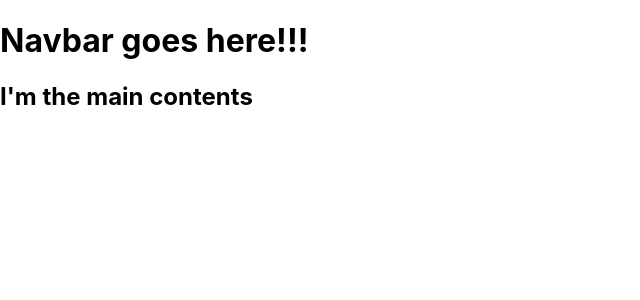
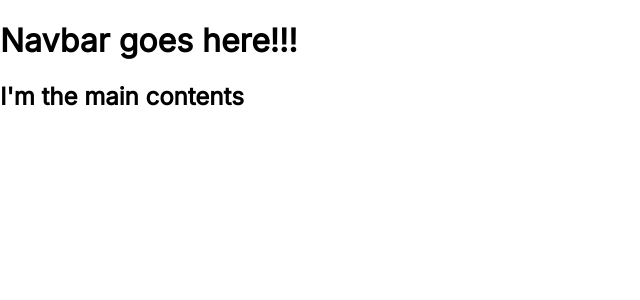
Before and after one commit to luyvannda/react-info-site, a React (Create React App) app in the folder my-app/: page / in a window 1280 px wide. Shown: the top 300 px of the page, without its empty margins (0-640 px from the left). Built offline with nearby package versions, Linux system fonts and the light colour scheme.

Commit message:
setup fontsource 'inter' for use in the project

```diff
--- a/my-app/package.json
+++ b/my-app/package.json
@@ -3,6 +3,7 @@
   "version": "0.1.0",
   "private": true,
   "dependencies": {
+    "@fontsource/inter": "^5.0.8",
     "@testing-library/jest-dom": "^5.17.0",
     "@testing-library/react": "^13.4.0",
     "@testing-library/user-event": "^13.5.0",
--- a/my-app/src/App.css
+++ b/my-app/src/App.css
@@ -1 +1,3 @@
-@import url("https://fonts.googleapis.com/css2?family=Inter:wght@400;600;700&display=swap");/*# sourceMappingURL=App.css.map */
+body {
+  font-family: "Inter", sans-serif;
+}/*# sourceMappingURL=App.css.map */
--- a/my-app/src/App.scss
+++ b/my-app/src/App.scss
@@ -1 +1,3 @@
-@import url('https://fonts.googleapis.com/css2?family=Inter:wght@400;600;700&display=swap');
+body {
+  font-family: 'Inter', sans-serif;
+}
--- a/my-app/src/index.css
+++ b/my-app/src/index.css
@@ -1,8 +1,6 @@
 body {
   margin: 0;
-  font-family: -apple-system, BlinkMacSystemFont, 'Segoe UI', 'Roboto', 'Oxygen',
-    'Ubuntu', 'Cantarell', 'Fira Sans', 'Droid Sans', 'Helvetica Neue',
-    sans-serif;
+  font-family: 'Inter', sans-serif;
   -webkit-font-smoothing: antialiased;
   -moz-osx-font-smoothing: grayscale;
 }
--- a/my-app/src/index.js
+++ b/my-app/src/index.js
@@ -3,6 +3,7 @@ import ReactDOM from 'react-dom/client';
 import './index.css';
 import App from './App';
 import reportWebVitals from './reportWebVitals';
+import '@fontsource/inter';
 
 const root = ReactDOM.createRoot(document.getElementById('root'));
 root.render(
```
Also changed, not shown: 2 other files (tests, documents, lock files or other folders).
